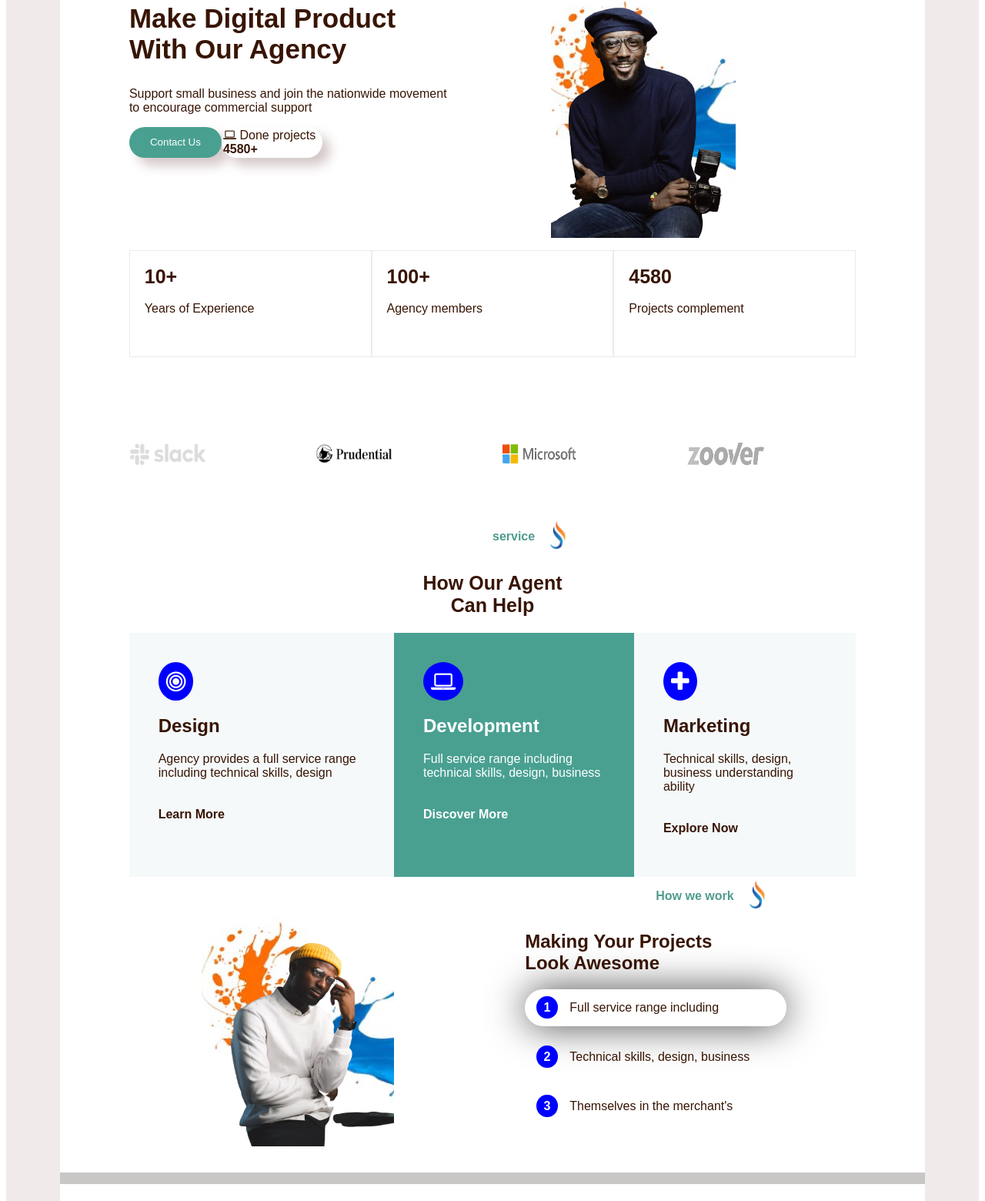
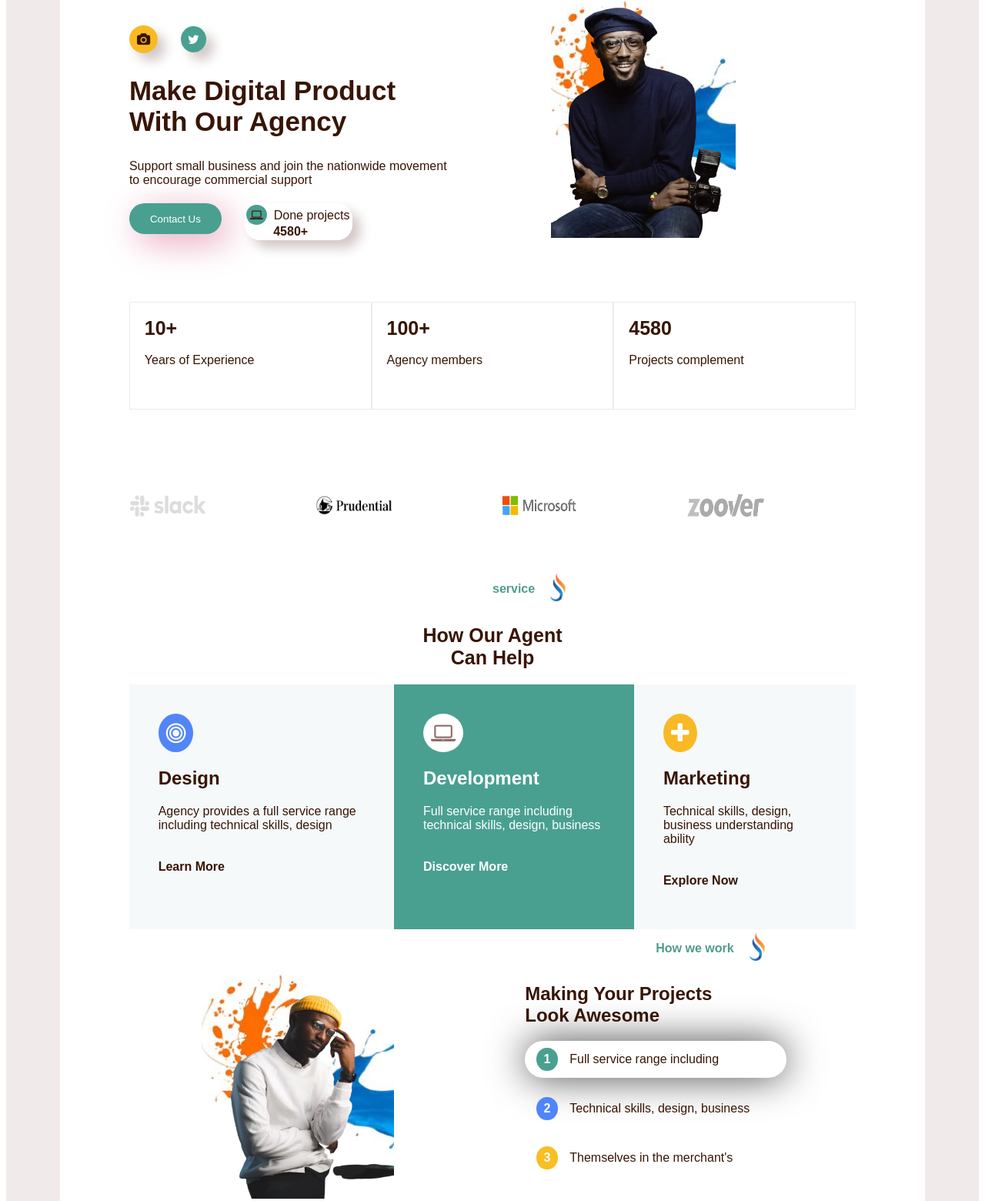
Before and after one commit to Pascaline-Umulisa/Abu-Agency, a plain HTML site: page index.html in a window 1280 px wide. Shown: the part 223-1783 px from the top of the page at 77% size. Drawn offline with Linux system fonts and the light colour scheme.

Commit message:
new changes

```diff
--- a/index.html
+++ b/index.html
@@ -32,7 +32,7 @@
             <h1>Make Digital Product With Our Agency</h1>
             <p>Support small business and join the nationwide movement to encourage commercial support</p>
             <div class="buttons">
-                <button>Contact Us</button> <div id="done"><i class="fa fa-laptop"></i> Done projects <b>4580+</b></div>
+                <button>Contact Us</button> <div id="done"><i class="fa fa-laptop"></i> &nbsp;Done projects <b>&nbsp;&nbsp;&nbsp;&nbsp;&nbsp;&nbsp;&nbsp;&nbsp;4580+</b></div>
             </div>
 
         </div>
@@ -59,6 +59,9 @@
         </div>
         <h1 id="title">How Our Agent Can Help</h1>
         <div class="service">
+     <!-- <i class="fa-solid fa-bullseye"></i>
+      <i class="fa-solid fa-desktop"></i>
+      <i class="fa-solid fa-crown"></i> -->
             <div  id="one">
              <span class="fa fa-bullseye"></span>
              <h2>Design</h2>
@@ -85,7 +88,7 @@
                 <h1>Making Your Projects Look Awesome</h1>
                 <p class="one"><b>1</b>Full service range including</p>
                 <p class="two"><b>2</b>Technical skills, design, business</p>
-                <p class="two"><b>3</b>Themselves in the merchant's</p>
+                <p class="three"><b>3</b>Themselves in the merchant's</p>
             </div>
         </div>
     </section>
--- a/style.css
+++ b/style.css
@@ -13,9 +13,14 @@ body{
 .logo{
     display: flex;
     width: 200px;
+
+}
+nav .logo{
+    margin-left: -15px;
 }
 .projects .logo{
     width: 200px
+
 }
 .logo b{
     color: rgb(80,156,142);
@@ -80,6 +85,7 @@ nav button{
 .intro{
     /* background-color: orange; */
     max-width: 45%;
+    margin-top: 10%;
 }
 /* .intro i{
     margin: 5% 5% 0% 0%;
@@ -87,7 +93,12 @@ nav button{
 .intro h1{
     font-size: 35px;
 }
-.intro button{
+.buttons{
+    display: flex;
+    margin-top: 5%;
+    margin-bottom: 15%;
+}
+.buttons button{
     color: white;
     border: none;
     background-color: rgb(73,160,144);
@@ -96,22 +107,26 @@ nav button{
     border-radius: 20px;
     height: 40px;
     width: 120px;
-    box-shadow: 10px 10px 15px rgb(212, 199, 199);
-}
-.buttons{
-    display: flex;
+    box-shadow: 10px 10px 45px rgb(230, 162, 184);
+    margin-right: 7%;
 }
 #done{
-    width: 30%;
+    width: 32%;
     border-radius: 20px;
     background-color: white;
     padding: 2px;
     box-shadow: 10px 10px 15px rgb(212, 199, 199);
 
 }
+#done i{
+    background-color: rgb(72,159,144);
+    padding: 5px;
+    border-radius: 50%;
+}
 #camera{
     background-color: rgb(248,186,36);
     padding: 10px;
+    margin-right: 6%;
     border-radius: 50%;
     box-shadow: 10px 10px 15px rgb(212, 199, 199);
 }
@@ -170,7 +185,7 @@ nav button{
 #one span{
     padding: 10px;
     font-size: 30px;
-    background-color: blue;
+    background-color: rgb(81,133,248);
     color: white;
     border-radius: 50%;
 }
@@ -182,8 +197,8 @@ nav button{
 #two span{
     padding: 10px;
     font-size: 30px;
-    background-color: blue;
-    color: white;
+    background-color: white;
+    color: rgb(141,110,106);
     border-radius: 50%;
 
 }
@@ -194,7 +209,7 @@ nav button{
 #three span{
     padding: 10px;
     font-size: 30px;
-    background-color: blue;
+    background-color: rgb(248,185,36);
     color: white;
     border-radius: 50%;
 }
@@ -225,7 +240,7 @@ nav button{
     box-shadow: 0px 0px 50px rgb(75, 72, 72);
 }
 .one b{
-    background-color: blue;
+    background-color: rgb(73,160,145);
     color: white;
     border-radius: 50%;
     padding: 2% 3%;
@@ -237,7 +252,19 @@ nav button{
     /* border-radius: 30px; */
 }
 .two b{
-    background-color: blue;
+    background-color: rgb(80,133,249);
+    color: white;
+    border-radius: 50%;
+    padding: 2% 3%;
+    margin-right: 5%;
+}
+.three{
+    /* background-color: white; */
+    padding: 15px;
+    /* border-radius: 30px; */
+}
+.three b{
+    background-color:rgb(248,190,36);
     color: white;
     border-radius: 50%;
     padding: 2% 3%;
@@ -247,8 +274,8 @@ nav button{
     margin-left: 50%;
 }
 .section3{
-    border-top: solid 15px rgb(201, 198, 198);
-    border-bottom: solid 15px rgb(201, 198, 198);
+    border-top: solid 15px rgb(226,226,226);
+    border-bottom: solid 15px rgb(226,226,226);
 }
 .update{
     text-align: center;
@@ -274,6 +301,7 @@ nav button{
      color: white;
      font-weight: bolder;
      border: none;
+     height: 50px;
  }
 
 .signUp button{
```
